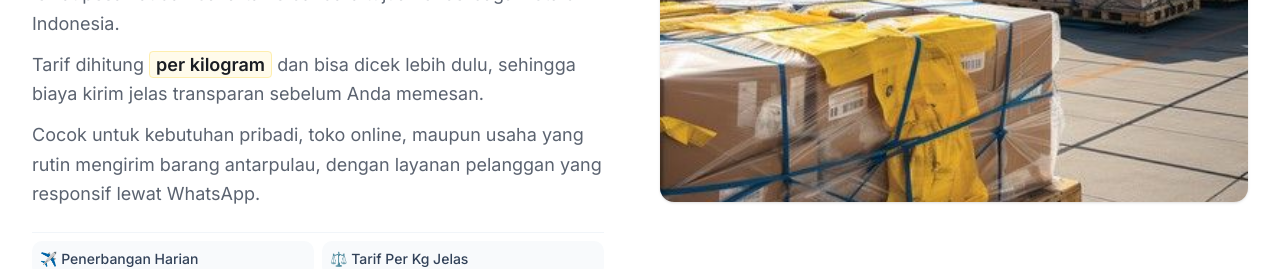
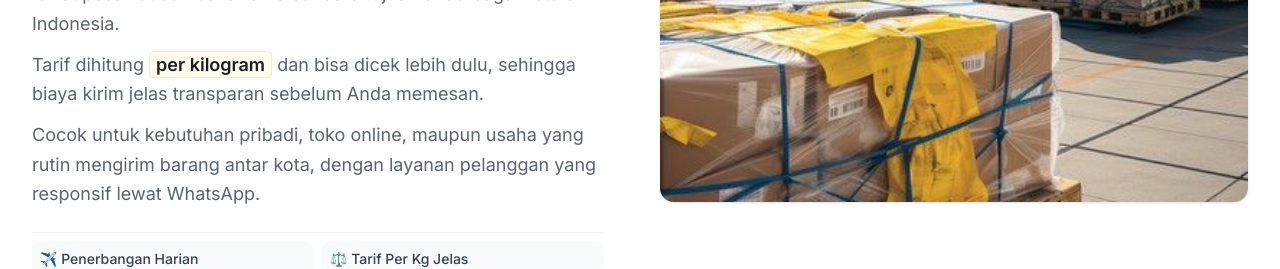
Before and after one commit to Bahrull-17/lion-cargo-logistik, a Next.js app: page / in a window 1280 px wide. Shown: the part 1040-1309 px from the top of the page. Built offline with nearby package versions, Linux system fonts and the light colour scheme.

Commit message:
chore: update project files

```diff
--- a/src/components/sections/photo-marquee.tsx
+++ b/src/components/sections/photo-marquee.tsx
@@ -78,7 +78,7 @@ export function PhotoMarquee() {
               Tarif dihitung <span className="font-semibold text-charcoal bg-amber-50 px-1.5 py-0.5 rounded border border-amber-200/60">per kilogram</span> dan bisa dicek lebih dulu, sehingga biaya kirim jelas transparan sebelum Anda
               memesan.
             </p>
-            <p className="pb-2">Cocok untuk kebutuhan pribadi, toko online, maupun usaha yang rutin mengirim barang antarpulau, dengan layanan pelanggan yang responsif lewat WhatsApp.</p>
+            <p className="pb-2">Cocok untuk kebutuhan pribadi, toko online, maupun usaha yang rutin mengirim barang antar kota, dengan layanan pelanggan yang responsif lewat WhatsApp.</p>
           </div>
 
           {/* Feature Badge Ringkas */}
@@ -102,7 +102,7 @@ export function PhotoMarquee() {
           </span>
 
           <h3 className="text-balance text-2xl font-extrabold leading-tight text-charcoal sm:text-3xl lg:text-4xl">
-            Kirim Barang Antarpulau Lebih <span className="text-red-600">Mudah dan Jelas</span>
+            Kirim Barang Antar Kota Lebih <span className="text-red-600">Mudah dan Jelas</span>
           </h3>
 
           <div className="mt-4 space-y-3 text-base leading-relaxed text-muted-foreground sm:text-lg">
```
